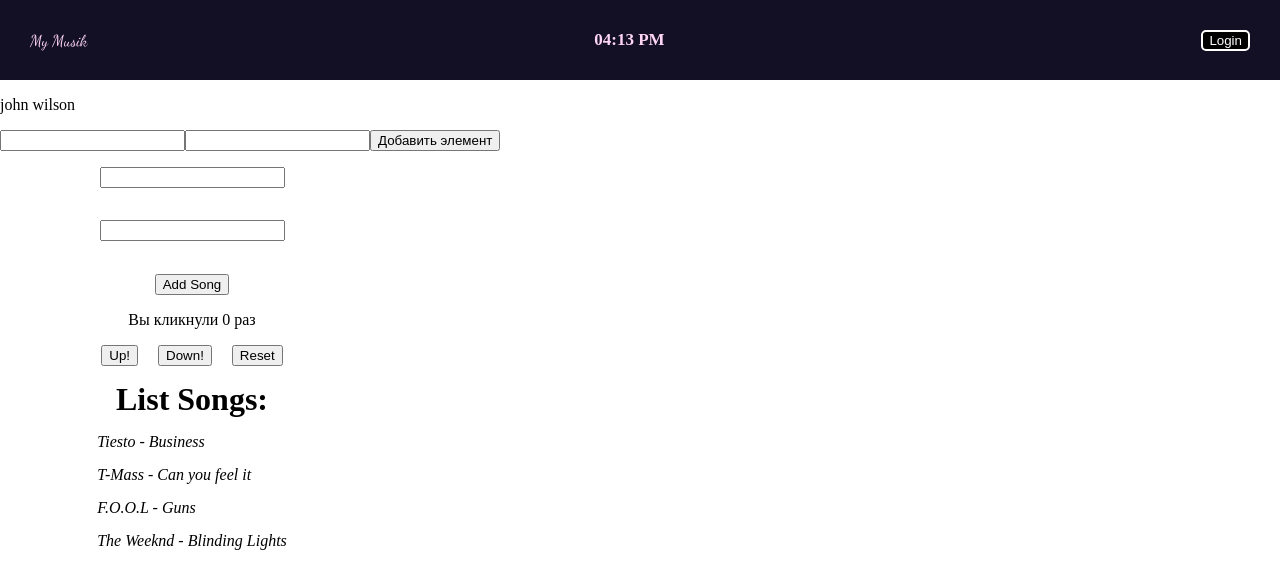
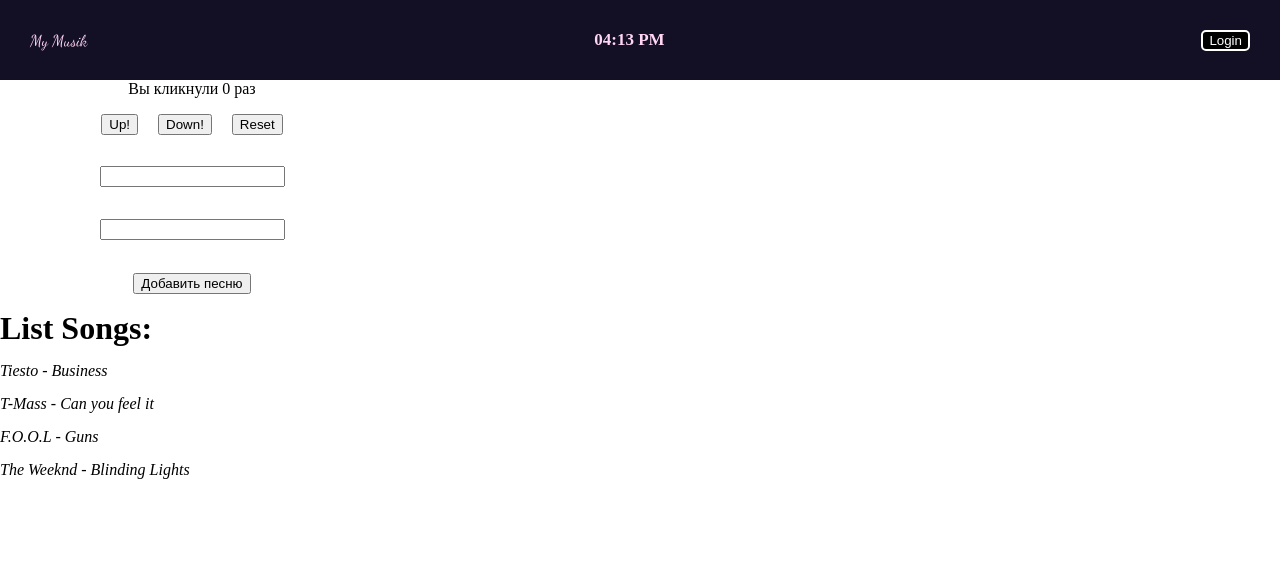
Before and after one commit to SergeyZhilin93/my_musik, a React (Create React App) app: page / in a window 1280 px wide. Shown: the top 588 px of the page. Built offline with nearby package versions, Linux system fonts and the light colour scheme.

Commit message:
add create track for list

```diff
--- a/src/App.js
+++ b/src/App.js
@@ -9,9 +9,9 @@ function App() {
   return (
     <>
       <Header/>
-      <ProfileSettings initialCount = {0} />
+      {/* <ProfileSettings initialCount = {0} /> */}
+      <ListPage counter = {0}/>
       <CreateFilePage/>
-      <ListPage isLOgedIn={false} counter = {0}/>
     </>
   );
 }
--- a/src/components/profileSettings/index.js
+++ b/src/components/profileSettings/index.js
@@ -4,7 +4,7 @@ import './style.css';
 
 export function ProfileSettings() {
   const { register, handleSubmit } = useForm()
-  const [arr, setArr] = useState([{name: "john", surName: 'wilson'}]);
+  const [arr, setArr] = useState([{name: "john", surName: 'wilson'}, {name: "Alex", surName: "Arbuzov"}]);
 
   const result = arr.map((element, index) => {
      return <p key={index}>{element.name + " " + element.surName}</p>;
@@ -17,7 +17,7 @@ export function ProfileSettings() {
   return (
     <form onSubmit={handleSubmit(onSubmit)}>
       {result}
-      <input { ...register("name")}/>
+      <input {...register("name")}/>
       <input {...register("surName")}/>
       <input value="Добавить элемент" type='submit'/>
     </form>
--- a/src/pages/CreateFilePage/index.js
+++ b/src/pages/CreateFilePage/index.js
@@ -1,14 +1,32 @@
-import React from 'react'
+import React, { useState } from 'react'
+import { useForm } from "react-hook-form"
+import { TestArray } from '../../services/testArray'
 import './style.css'
 
 export function CreateFilePage() {
-  return(
-		<>
-			<form type="submit" className='create_file-container'>
-				<input type="text" />
-				<input type="text" />
-				<button className='create_file-container__button'>Add Song</button>
-			</form>
-		</>
-	)
+  const { register, handleSubmit } = useForm()
+  const [arr, setArr] = useState(TestArray);
+
+  const result = arr.map((track) => <i className='list-songs' key={track.id}>{track.author + ' - ' + track.songName}</i>)
+  // const result = arr.map((element, index) => {
+  //    return <p key={index}>{element.author + " - " + element.songName}</p>;
+  // });
+
+  const onSubmit = (data) => {
+    setArr([...arr, data])
+  }
+  // console.log(result)
+  return (
+    <form onSubmit={handleSubmit(onSubmit)}>
+      <div className='create_file-container'>
+        <input {...register("author")}/>
+        <input {...register("songName")}/>
+        <input value="Добавить песню" type='submit'/>
+      </div>
+      <h1>List Songs:</h1>
+			<div>
+        {result}
+			</div>
+    </form>
+  )
 }
--- a/src/pages/CreateFilePage/style.css
+++ b/src/pages/CreateFilePage/style.css
@@ -6,7 +6,9 @@
 	flex-direction: column;
 	justify-content: space-around;
 }
-
+.add-container {
+  display: flex;
+}
 .create_file-container__button {
 
 }
--- a/src/pages/ListForm/index.js
+++ b/src/pages/ListForm/index.js
@@ -1,11 +1,8 @@
 import React, { useState } from 'react'
-import { TestArray } from '../../services/testArray'
 import './style.css'
 
 export function ListPage({counter}) {
-
   const [ count, setCount ] = useState(counter)
-
   return(
 		<>
 			<div className='list-page-container'>
@@ -23,10 +20,6 @@ export function ListPage({counter}) {
             </button>
           </div>
         </div>
-				<h1>List Songs:</h1>
-				<div>
-					<TestArray/>
-				</div>
 			</div>
 		</>
 	)
--- a/src/pages/ListForm/style.css
+++ b/src/pages/ListForm/style.css
@@ -1,6 +1,6 @@
 .list-page-container {
   width: 30%;
-	height: 100vh;
+	height: auto;
 	display: flex;
 	flex-direction: column;
 	align-items: center;
--- a/src/services/testArray/index.js
+++ b/src/services/testArray/index.js
@@ -1,34 +1,24 @@
-import React from 'react';
+import React, { useState } from 'react';
 import './style.css'
 
 export function TestArray(props) {
   const tracks = [
 		{
-      id: 1,
-			author: 'Tiesto',
+      author: 'Tiesto',
 			songName: 'Business',
 		},
 		{
-      id: 2,
-			author: 'T-Mass',
+      author: 'T-Mass',
 			songName: 'Can you feel it',
 		},
 		{
-      id: 3,
-			author: 'F.O.O.L',
+      author: 'F.O.O.L',
 			songName: 'Guns',
 		},
 		{
-      id: 4,
-			author: "The Weeknd",
+      author: "The Weeknd",
 			songName: "Blinding Lights"
 		}
 	]
-  const test = tracks.map((track) => <i className='list-songs' key={track.id}>{track.author + ' - ' + track.songName}</i>)
-
-  return(
-    <>
-      {test}
-    </>
-  )
+  return( tracks )
 }
```
